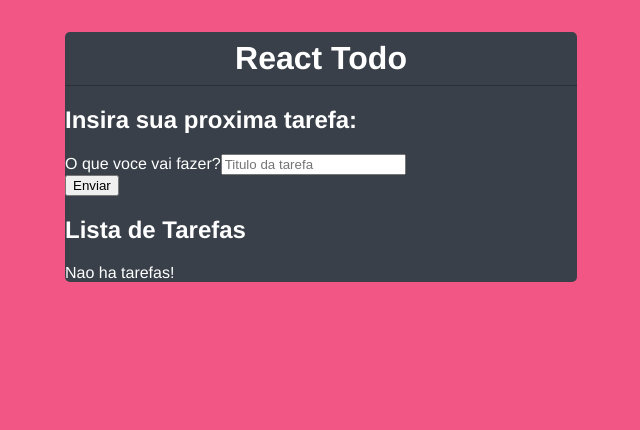
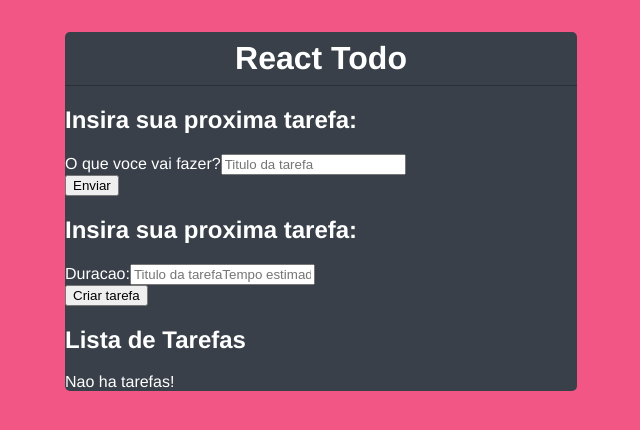
Before and after one commit to Kathleenfs/Lista_tarefas_React, a React (Create React App) app: page / in a window 1280 px wide. Shown: the top 430 px of the page, without its empty margins (319-959 px from the left). Built offline with nearby package versions, Linux system fonts and the light colour scheme.

Commit message:
create time tarefa

```diff
--- a/src/App.js
+++ b/src/App.js
@@ -13,7 +13,15 @@ function App() {
 
   const handleSubmit = (e) => {
     e.preventDefault()
-    console.log("Enviou!");
+
+    const todo = {
+      id: Math.random(),
+      title,
+      time,
+      done: false,
+    };
+
+    console.log(todo);
   };
   return (
     <div class ="App">
@@ -27,11 +35,25 @@ function App() {
           <label htmlFor="title">O que voce vai fazer?</label>
           <input type="text" name='title' placeholder='Titulo da tarefa'
           onChange={(e) => setTitle(e.target.value)}
-          value={title}
+          value={title || ""}
           required
           />
           </div>
           <input type='submit' value="Enviar" />
+        </form>
+      </div>
+      <div className='form-todo'>
+        <h2>Insira sua proxima tarefa:</h2>
+        <form onSubmit={handleSubmit}>
+          <div className='form-control'>
+          <label htmlFor="time">Duracao:</label>
+          <input type="text" name='time' placeholder='Titulo da tarefaTempo estimado (em horas)'
+          onChange={(e) => setTime(e.target.value)}
+          value={time || ""}
+          required
+          />
+          </div>
+          <input type='submit' value="Criar tarefa" />
         </form>
       </div>
       <div className='list-todo'>
```
